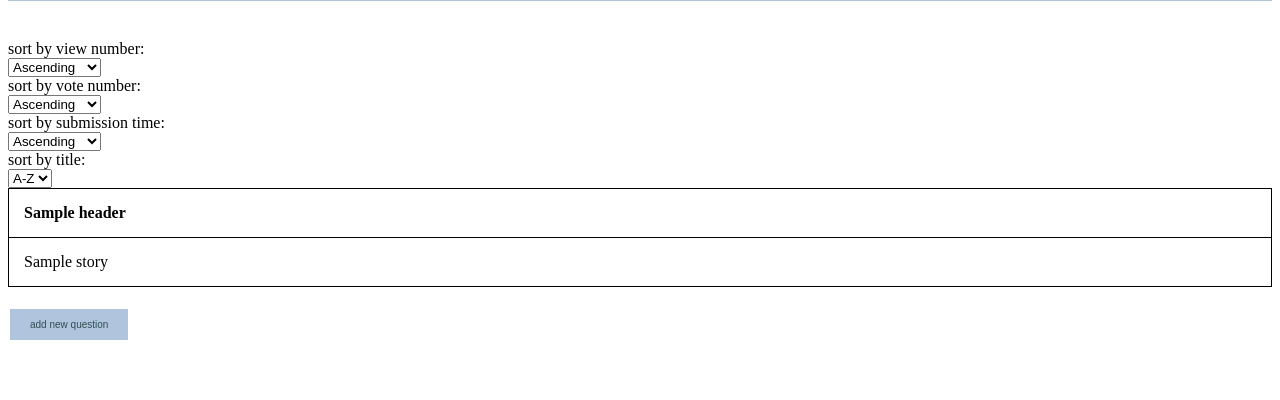
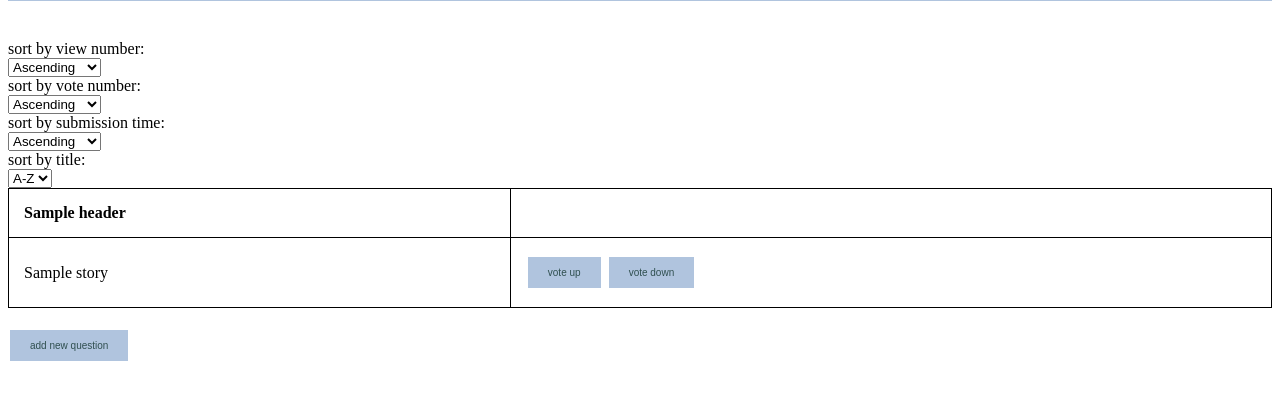
Before and after one commit to jzakrzewska/Ask_Mate_Codecool, a Flask app: template templates/list_questions.html in a window 1280 px wide. Shown: the part 236-636 px from the top of the page. Run offline with Flask 2, Linux system fonts and the light colour scheme; the template is opened without the code that fills it: most values are stand-ins (such as "Sample title", 1, 10 or a date in 2020); some libraries are stand-ins or nearby versions.

Commit message:
vote question

```diff
--- a/data_manager.py
+++ b/data_manager.py
@@ -108,5 +108,18 @@ def vote_down_answer(cursor: RealDictCursor, id, question_id):
     return cursor.execute("UPDATE answer SET vote_number = vote_number - 1 WHERE id = %s AND question_id = %s",(id,question_id))
 
 
+@connection.connection_handler
+def vote_up_question(cursor: RealDictCursor, id):
+
+    return cursor.execute("UPDATE question SET vote_number = vote_number + 1 WHERE id = %s",(id,))
+
+@connection.connection_handler
+def vote_down_question(cursor: RealDictCursor, id):
+
+    return cursor.execute("UPDATE question SET vote_number = vote_number - 1 WHERE id = %s",(id,))
+
+
+
+
 dictionary_keys_in_memory_question = ["id","submission_time","view_number","vote_number","title","message","image"]
 dictionary_keys_in_memory_answer = ['id', 'submission_time', 'vote_number', 'question_id', 'message', 'image']
--- a/server.py
+++ b/server.py
@@ -109,50 +109,30 @@ def add_new_answer(id):
 
 
 
-
-
-
-
 @app.route('/answer/<answer_id>/up/<id>', methods=['GET'])
 def vote_answer_up(answer_id, id):
     data_manager.vote_up_answer(answer_id,id)
-
-    print(answer_id,id)
     return redirect(url_for('display_a_question',
                             id=id,
-                            answer_id=answer_id
-                            ))
+                            answer_id=answer_id))
 
 @app.route('/answer/<answer_id>/down/<id>', methods=['GET'])
 def vote_answer_down(answer_id, id):
     data_manager.vote_down_answer(answer_id,id)
-
     return redirect(url_for('display_a_question',
                             id=id,
                             answer_id=answer_id))
 
 
+@app.route('/question/<id>/up', methods=['GET'])
+def vote_question_up(id):
+    data_manager.vote_up_question(id)
+    return redirect(url_for('list_questions'))
 
-
-
-# @app.route('/answer/<answer_id>/vote_down/<id>', methods=['GET'])
-# def vote_down_answer(answer_id, id, operator):
-#     util.voting_answer(answer_id, '-')
-#
-#     return redirect(url_for('display_a_question', id=id))
-#
-#
-# @app.route('/question/<id>/vote_up', methods=['GET'])
-# def vote_question_up(id):
-#     util.voting_question(question_id, '+')
-#
-#     return redirect(url_for('list_questions'))
-#
-# @app.route('/question/<id>/vote_down', methods=['GET'])
-# def vote_question_down(id):
-#     util.voting_question(question_id, '-')
-#
-#     return redirect(url_for('list_questions'))
+@app.route('/question/<id>/down', methods=['GET'])
+def vote_question_down(id):
+    data_manager.vote_down_question(id)
+    return redirect(url_for('list_questions'))
 
 
 if __name__ == "__main__":
--- a/templates/list_questions.html
+++ b/templates/list_questions.html
@@ -101,10 +101,10 @@
                             {% endif %}
                         </td>
                     {% endfor %}
-{#                    <td>#}
-{#                        <a href="{{ url_for("vote_question_up", id=story.id) }}"><button class="small_button">vote up</button></a>#}
-{#                        <a href="{{ url_for("vote_question_down", id=story.id) }}"><button class="small_button">vote down</button></a>#}
-{#                    </td>#}
+                    <td>
+                        <a href="{{ url_for("vote_question_up", id=story.id) }}"><button class="small_button">vote up</button></a>
+                        <a href="{{ url_for("vote_question_down", id=story.id) }}"><button class="small_button">vote down</button></a>
+                    </td>
                 </tr>
             {% endfor %}
         </tbody>
```
